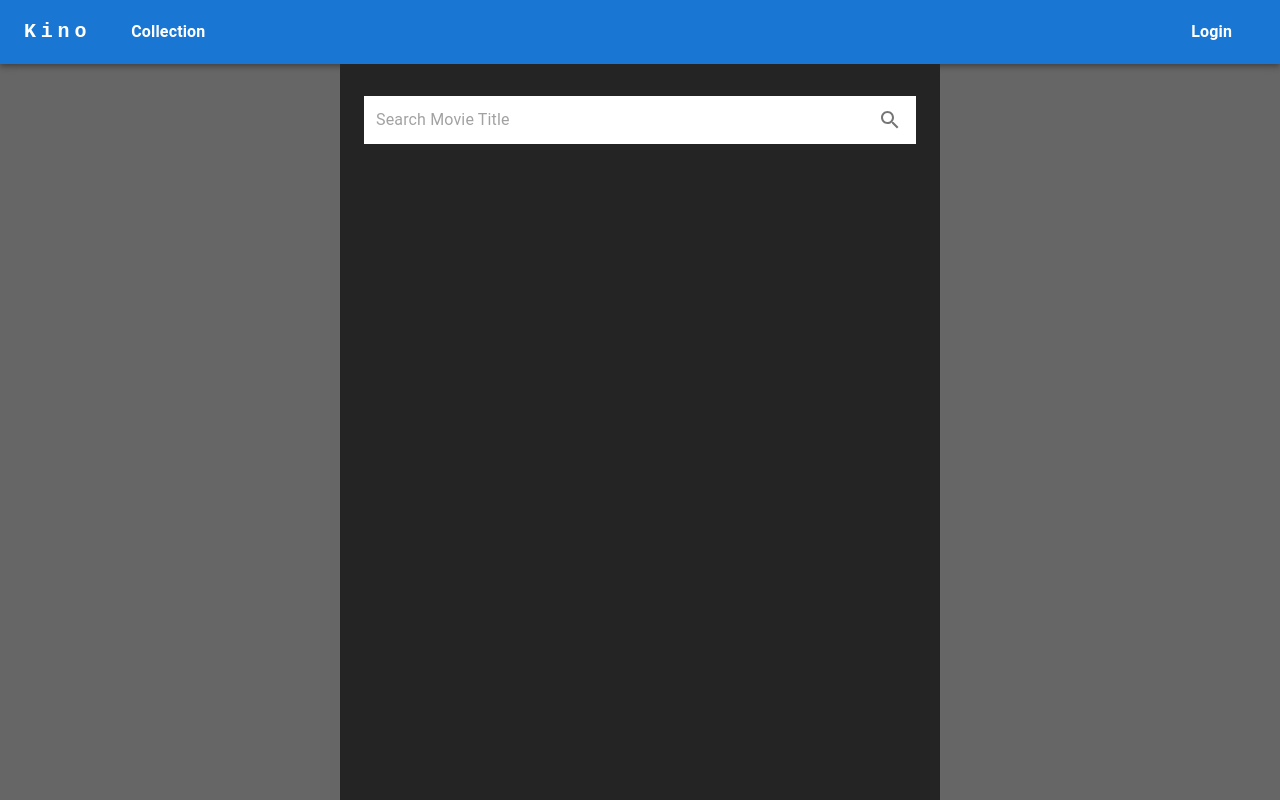
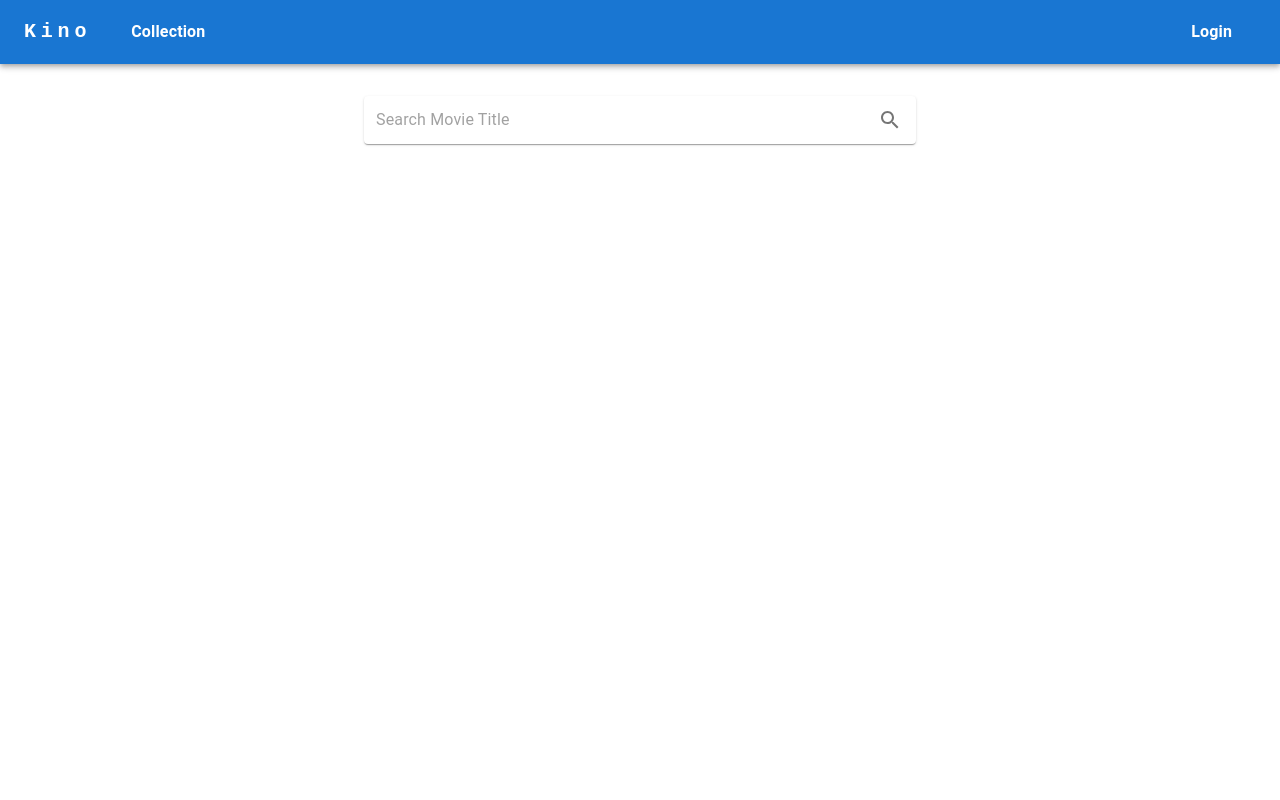
Before and after one commit to r2kode/kino, a React (Vite) app: page / in a window 1280 px wide. Shown: the top 800 px of the page. Built offline with nearby package versions, Linux system fonts and the light colour scheme; no server answers.

Commit message:
refactor: layout tweaks

```diff
--- a/src/features/search/view/SearchInput.tsx
+++ b/src/features/search/view/SearchInput.tsx
@@ -1,5 +1,5 @@
 import { useState, SyntheticEvent } from 'react';
-import { Box, InputBase, IconButton } from '@mui/material';
+import { Box, Paper, InputBase, IconButton } from '@mui/material';
 import SearchIcon from '@mui/icons-material/Search';
 
 type SearchInputProps = {
@@ -15,7 +15,8 @@ export function SearchInput({ handleSearch }: SearchInputProps) {
   };
 
   return (
-    <Box
+    <Box>
+      <Paper
         component="form"
         sx={{
           bgcolor: '#fff',
@@ -39,6 +40,7 @@ export function SearchInput({ handleSearch }: SearchInputProps) {
         >
           <SearchIcon />
         </IconButton>
+      </Paper>
     </Box>
   );
 }
--- a/src/pages/Layout.tsx
+++ b/src/pages/Layout.tsx
@@ -1,18 +1,15 @@
 import { Outlet } from 'react-router-dom';
 import Container from '@mui/material/Container';
 import Box from '@mui/material/Box';
-// import CssBaseline from '@mui/material/CssBaseline';
+import CssBaseline from '@mui/material/CssBaseline';
 import { Header } from '@/features/header';
 
 export function Layout() {
   return (
     <>
-      {/* <CssBaseline /> */}
+      <CssBaseline />
       <Header />
-      <Container
-        maxWidth="sm"
-        sx={{ bgcolor: '#242424', color: '#fff', pt: 4 }}
-      >
+      <Container maxWidth="sm" sx={{ pt: 4 }}>
         <Box sx={{ height: '100vh' }}>
           <Outlet />
         </Box>
```
Lines whose indentation alone changed are shown as unchanged.
